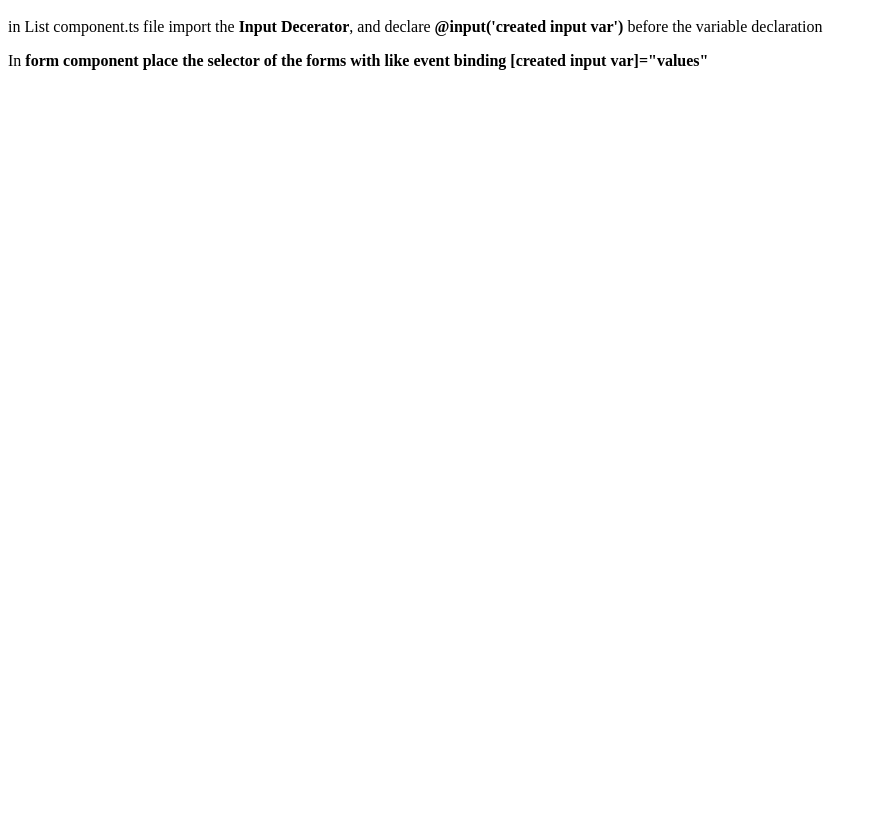
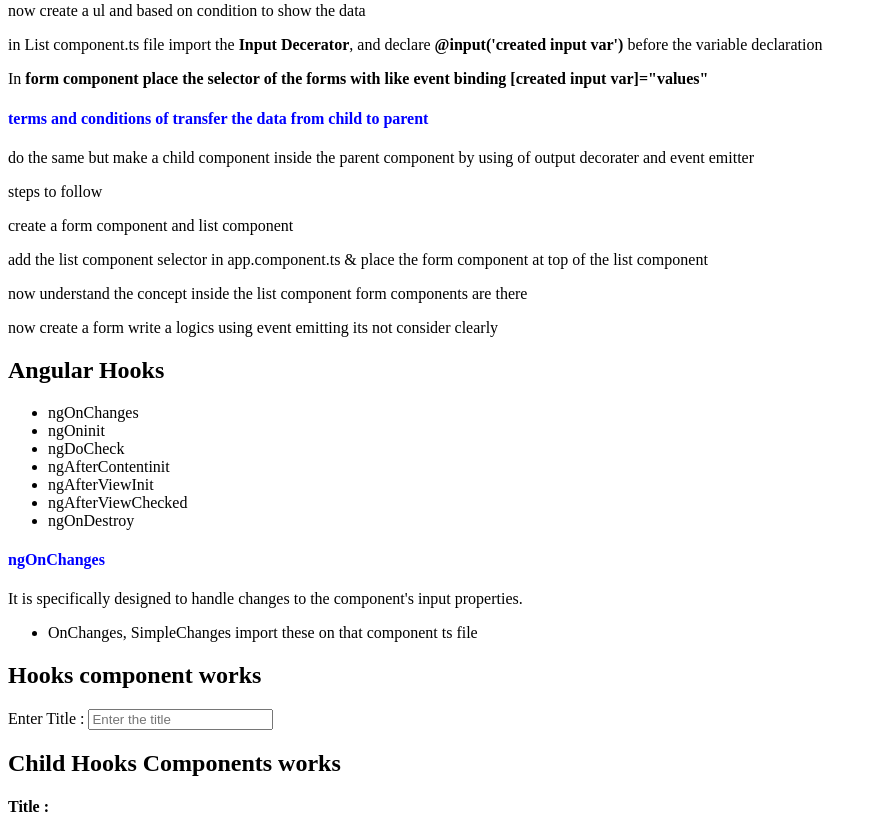
Before and after one commit to Mdksherif/angular-basics, an Angular app: page / in a window 1280 px wide. Shown: the part 4472-5309 px from the top of the page, without its empty margins (0-877 px from the left). Before the commit the page ends 4558 px from the top, so only its background shows below. Built offline with nearby package versions, Linux system fonts and the light colour scheme.

Commit message:
Basics, directives, decorater,hooks

```diff
--- a/src/app/app.component.html
+++ b/src/app/app.component.html
@@ -2,3 +2,20 @@
 <app-basics></app-basics>
 <app-directives></app-directives>
 <app-form></app-form>
+<h2>Angular Hooks </h2>
+<ul>
+    <li>ngOnChanges</li>
+    <li>ngOninit</li>
+    <li>ngDoCheck</li>
+    <li>ngAfterContentinit</li>
+    <li>ngAfterViewInit</li>
+    <li>ngAfterViewChecked</li>
+    <li>ngOnDestroy</li>
+</ul>
+<h4>ngOnChanges</h4>
+<p> It is specifically designed to handle changes to the component's input properties.</p>
+<ul>
+    <li>OnChanges, SimpleChanges import these on that component ts file </li>
+</ul>
+
+<app-hooks></app-hooks>
--- a/src/app/app.module.ts
+++ b/src/app/app.module.ts
@@ -8,6 +8,8 @@ import { FormsModule } from '@angular/forms';
 import { DirectivesComponent } from './directives/directives.component';
 import { FormComponent } from './form/form.component';
 import { ListComponent } from './list/list.component';
+import { HooksComponent } from './hooks/hooks.component';
+import { HooksChildComponent } from './hooks-child/hooks-child.component';
 
 @NgModule({
   declarations: [
@@ -15,7 +17,9 @@ import { ListComponent } from './list/list.component';
     BasicsComponent,
     DirectivesComponent,
     FormComponent,
-    ListComponent
+    ListComponent,
+    HooksComponent,
+    HooksChildComponent
   ],
   imports: [
     BrowserModule,
--- a/src/app/form/form.component.html
+++ b/src/app/form/form.component.html
@@ -12,8 +12,10 @@
     <input type="text" id="fullname" name= "fullname" [(ngModel)]="fullname" placeholder="Enter your full name" required>
     <button (click)="getName()">Submit</button>
 </form>
+<br>
+<app-list [inputcars]="cars" [inputList]="nameList"></app-list>
 
-<app-list [inputcars]="cars" [inputList]="nameList"></app-list>
+
 <div>
     <h4>Terms and Codnitions of transfer the data from one component to another component</h4>
     <p>The above forms are created in forms component and transfered the data in to list component this can be done by two examples in above forms</p>
@@ -26,3 +28,12 @@
     <p>in List component.ts file import the <b>Input Decerator</b>,  and declare <b>@input('created input var')</b> before the variable declaration</p>
     <p>In <b>form component place the selector of the forms with like event binding [created input var]="values"</b></p>
 </div>
+<div>
+    <h4>terms and conditions of transfer the data from child to parent</h4>
+    <p>do the same but make a child component inside the parent component by using of output decorater and event emitter</p>
+    <p>steps to follow</p>
+    <p>create a form component and list component </p>
+    <p>add the list component selector in app.component.ts & place the form component at top of the list component</p>
+    <p>now understand the concept inside the list component form components are there</p>
+    <p>now create a form write a logics using event emitting its not consider clearly </p>
+</div>
--- /dev/null
+++ b/src/app/hooks-child/hooks-child.component.html
@@ -0,0 +1,4 @@
+<h2>Child Hooks Components works</h2>
+<div>
+    <h4>Title : {{Title}}</h4>
+</div>
--- /dev/null
+++ b/src/app/hooks-child/hooks-child.component.ts
@@ -0,0 +1,17 @@
+import { Component, OnInit,Input } from '@angular/core';
+
+@Component({
+  selector: 'app-hooks-child',
+  templateUrl: './hooks-child.component.html',
+  styleUrls: ['./hooks-child.component.css']
+})
+export class HooksChildComponent implements OnInit {
+
+  constructor() { }
+
+  ngOnInit(): void {
+  }
+
+  @Input('inputTitle') Title:string="";
+
+}
--- /dev/null
+++ b/src/app/hooks/hooks.component.html
@@ -0,0 +1,4 @@
+<h2>Hooks component works</h2>
+<label> Enter Title : </label>
+<input type="text" [(ngModel)]="Title" placeholder="Enter the title"><br>
+<app-hooks-child [inputTitle]="Title" ></app-hooks-child>
--- /dev/null
+++ b/src/app/hooks/hooks.component.ts
@@ -0,0 +1,16 @@
+import { Component, OnInit, OnChanges, SimpleChanges } from '@angular/core';
+
+@Component({
+  selector: 'app-hooks',
+  templateUrl: './hooks.component.html',
+  styleUrls: ['./hooks.component.css']
+})
+export class HooksComponent implements OnInit {
+
+  constructor() { }
+
+  ngOnInit(): void {
+  }
+
+  Title:string = ""
+}
--- a/src/app/list/list.component.ts
+++ b/src/app/list/list.component.ts
@@ -11,8 +11,8 @@ export class ListComponent implements OnInit {
 
   ngOnInit(): void {
   }
-
+// using of input decorater to transfer the data from parent to child (form to list)
  @Input('inputcars') cars:string[] = [];
- @Input('inputList') nameList:string[]=[]
+ @Input('inputList') nameList:string[]=[];
 
 }
```
Also changed, not shown: src/app/hooks-child/hooks-child.component.css (added), src/app/hooks/hooks.component.css (added), 2 other files (tests, documents, lock files or other folders).
